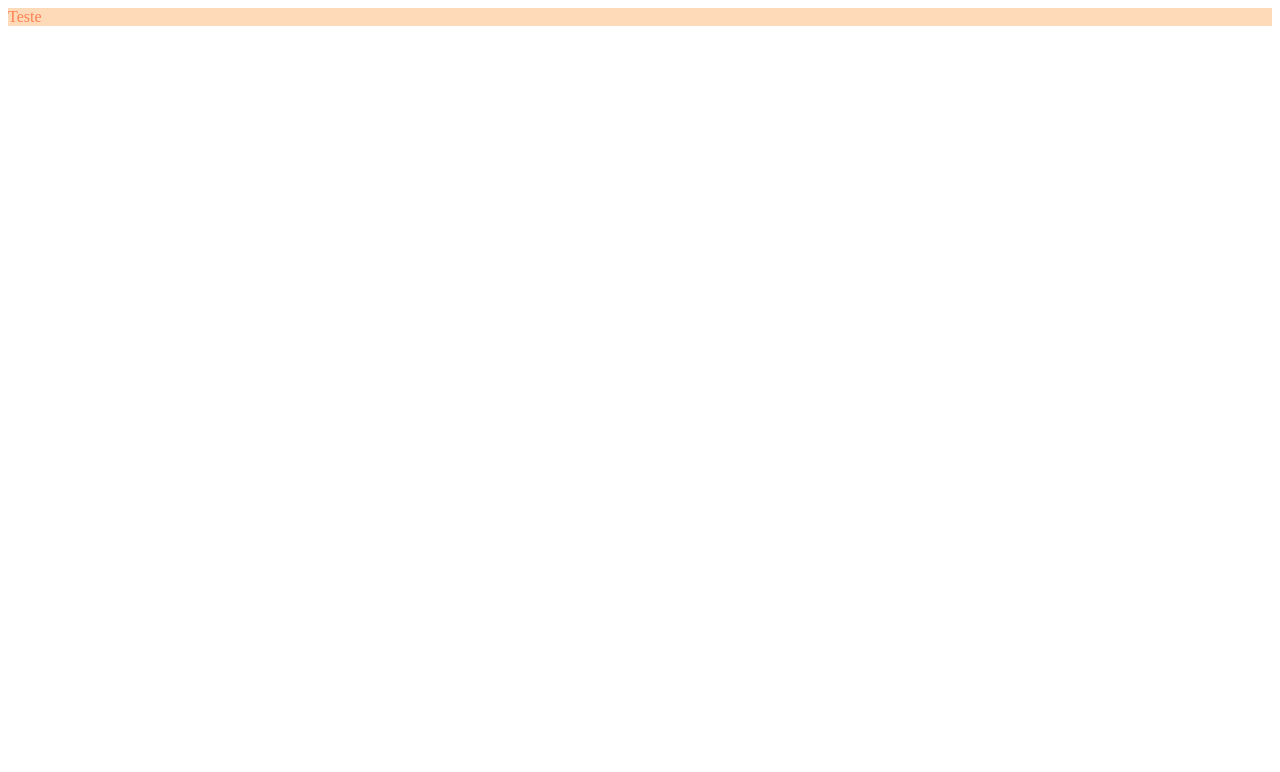
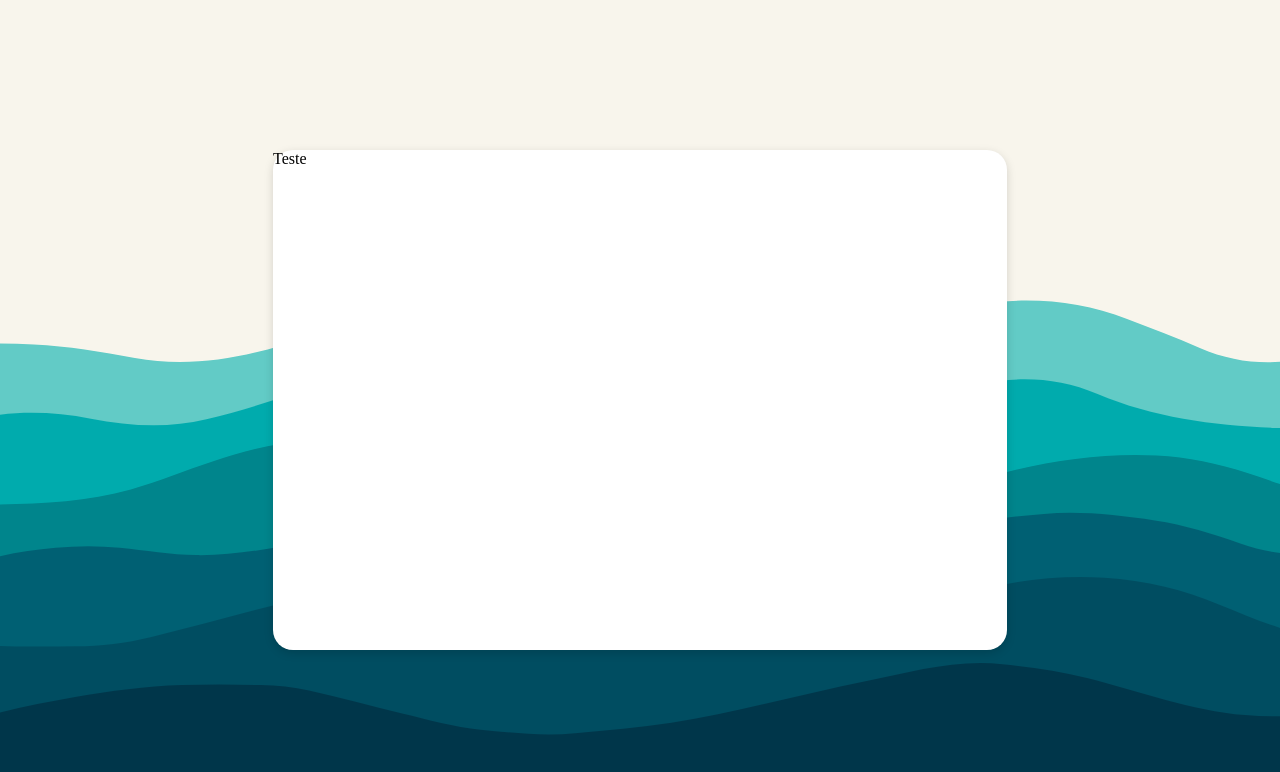
Before and after one commit to Csalex123/algas-shopping, a React (Create React App) app: page / in a window 1280 px wide. Shown: the top 772 px of the page. Built offline with nearby package versions, Linux system fonts and the light colour scheme.

Commit message:
add app component

```diff
--- a/src/components/App/App.jsx
+++ b/src/components/App/App.jsx
@@ -1,8 +1,15 @@
 import React from 'react';
-import { Wrapper } from './App.styles';
+import { GlobalStyle, Wrapper, Container } from './App.styles';
 
 const App = () => {
-  return <Wrapper>Teste</Wrapper>;
+  return (
+    <>
+      <GlobalStyle />
+      <Wrapper>
+        <Container>Teste</Container>
+      </Wrapper>
+    </>
+  );
 };
 
 export default App;
--- a/src/components/App/App.styles.js
+++ b/src/components/App/App.styles.js
@@ -1,6 +1,32 @@
-import styled from 'styled-components';
+import styled, { createGlobalStyle } from 'styled-components';
+import bg from '../../assets/img/bg.svg';
+
+export const GlobalStyle = createGlobalStyle`
+  * {
+    box-sizing: border-box;
+    margin: 0;
+    padding: 0;
+  }
+`;
 
 export const Wrapper = styled.div`
-    color: coral;
-    background-color: peachpuff;
+    height: 100vh;
+    background-color: #F8F5EC;
+    background-image: url(${bg});
+    background-size: cover;
+    background-position: center center;
+
+    display: flex;
+    justify-content: center;
+    align-items: center;
 `;
+
+export const Container = styled.div`
+    background-color: #FFF;
+
+    width: 734px;
+    height: 500px;
+
+    box-shadow: 0 3px 10px rgba(0,0,0, .15);
+    border-radius: 20px;
+`;
```
Also changed, not shown: src/assets/img/bg.svg (added).
